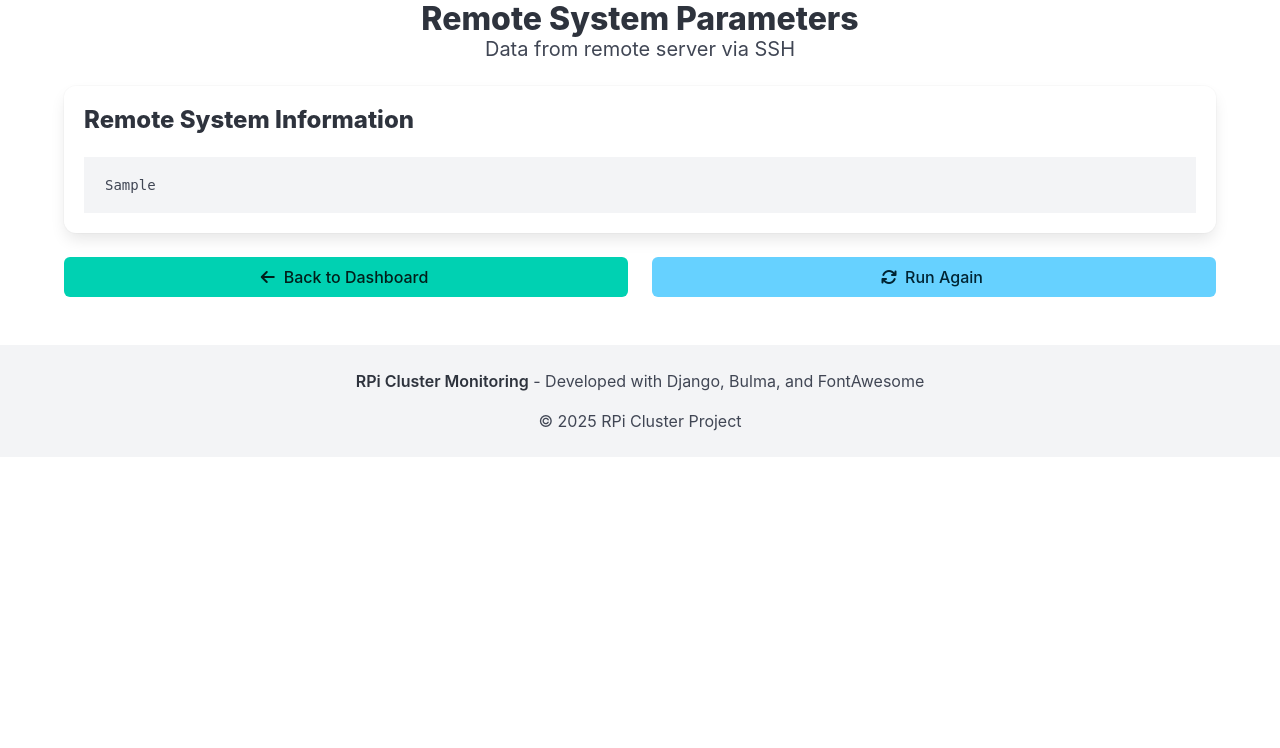
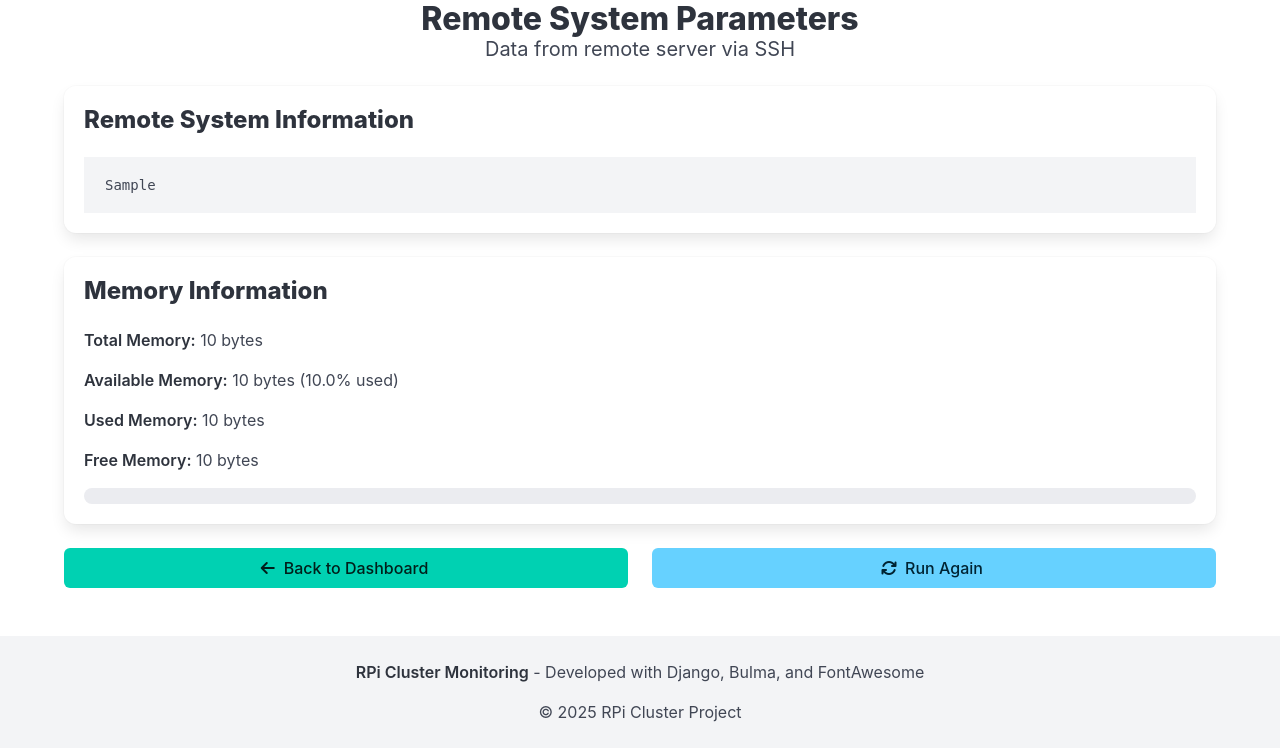
Before and after one commit to zacniewski/RPi-cluster-2025, a Django app: template django_rpi_cluster/monitoring/templates/monitoring/remote_script.html in a window 1280 px wide. Shown: the part 793-1541 px from the top of the page. Before the commit the page ends 1224 px from the top, so only its background shows below. Run offline with Django 5.2, Linux system fonts and the light colour scheme; the template is opened without the code that fills it: most values are stand-ins (such as "Sample title", 1, 10 or a date in 2020).

Commit message:
Add information about remote system on RPi

```diff
--- a/django_rpi_cluster/monitoring/templates/monitoring/remote_script.html
+++ b/django_rpi_cluster/monitoring/templates/monitoring/remote_script.html
@@ -77,6 +77,19 @@
     {% endif %}
 {% endif %}
 
+<div class="box">
+    <h3 class="title is-4">Memory Information</h3>
+    <div class="content">
+        <p><strong>Total Memory:</strong> {{ memory.0|filesizeformat }}</p>
+        <p><strong>Available Memory:</strong> {{ memory.1|filesizeformat }} ({{ memory.4|floatformat:1 }}% used)</p>
+        <p><strong>Used Memory:</strong> {{ memory.2|filesizeformat }}</p>
+        <p><strong>Free Memory:</strong> {{ memory.3|filesizeformat }}</p>
+
+        <progress class="progress {% if memory.4 < 50 %}is-success{% elif memory.4 < 80 %}is-warning{% else %}is-danger{% endif %}"
+                  value="{{ memory.4 }}" max="100">{{ memory.4 }}%</progress>
+    </div>
+</div>
+
 <!-- Navigation Buttons -->
 <div class="columns">
     <div class="column">
--- a/django_rpi_cluster/monitoring/views.py
+++ b/django_rpi_cluster/monitoring/views.py
@@ -66,7 +66,6 @@ def system_parameters(request):
         "load_avg": load_avg,
         "process_count": process_count,
     }
-    print(context)
 
     return render(request, 'monitoring/system_parameters.html', context)
 
@@ -110,6 +109,9 @@ def remote_script_execution(request):
             # Get the output
             script_output = stdout.read().decode('utf-8')
             script_output = script_output.replace("'", '"')
+            print(len(script_output))
+            print(len(script_output.strip()))
+            print(script_output[355:])
             y = json.loads(script_output)
             error_output = stderr.read().decode('utf-8')
 
@@ -128,6 +130,7 @@ def remote_script_execution(request):
         'page_title': 'Remote Script Execution',
         'connection_status': connection_status,
         'script_output': script_output,
+        'memory': y["memory"],
         'error_message': error_message,
         'ssh_host': ssh_host,
         'ssh_username': ssh_username,
```
